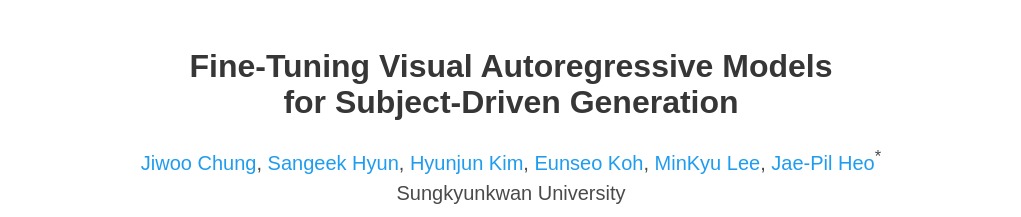
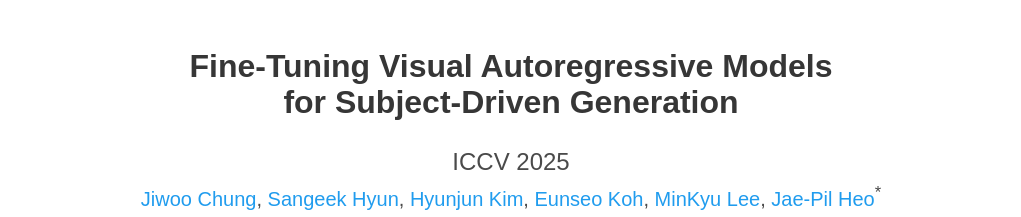
Before and after one commit to jiwoogit/ARBooth, a plain HTML site: page index.html in a window 1280 px wide. Shown: the top 217 px of the page, without its empty margins (129-1150 px from the left). Drawn offline with nearby package versions, Linux system fonts and the light colour scheme; some packages are replaced by stand-ins of ours; some icons are missing; a web font is replaced by a local one.

Commit message:
Add ICCV acceptance

```diff
--- a/index.html
+++ b/index.html
@@ -48,6 +48,9 @@
       <div class="columns is-centered">
         <div class="column has-text-centered">
           <h1 class="title is-3 publication-title">Fine-Tuning Visual Autoregressive Models<br>for Subject-Driven Generation</h1>
+          <div class="is-size-4 publication-authors">
+            <span class="author-block">ICCV 2025</span>
+          </div>
           <div class="is-size-5 publication-authors">
             <span class="author-block">
               <a href="https://jiwoogit.github.io">Jiwoo Chung</a>,</span>
```
